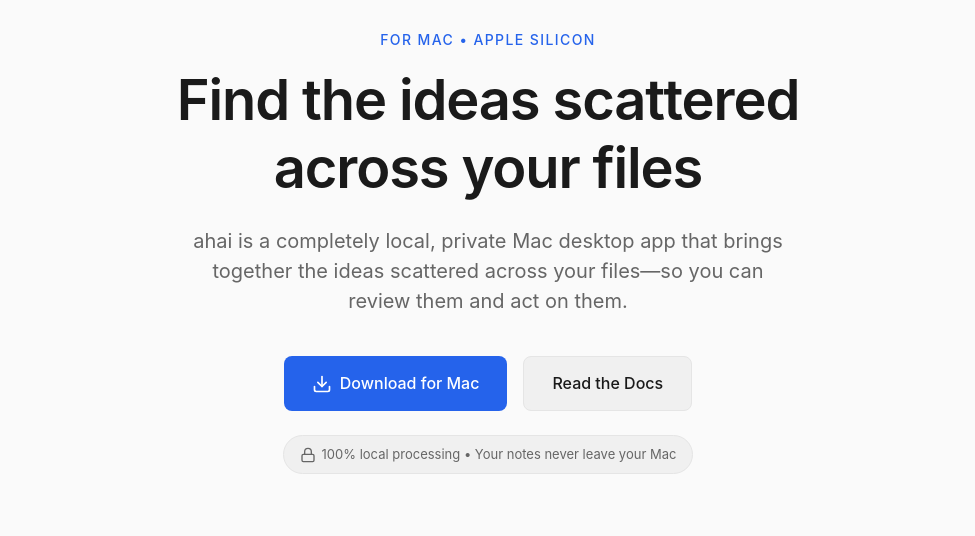
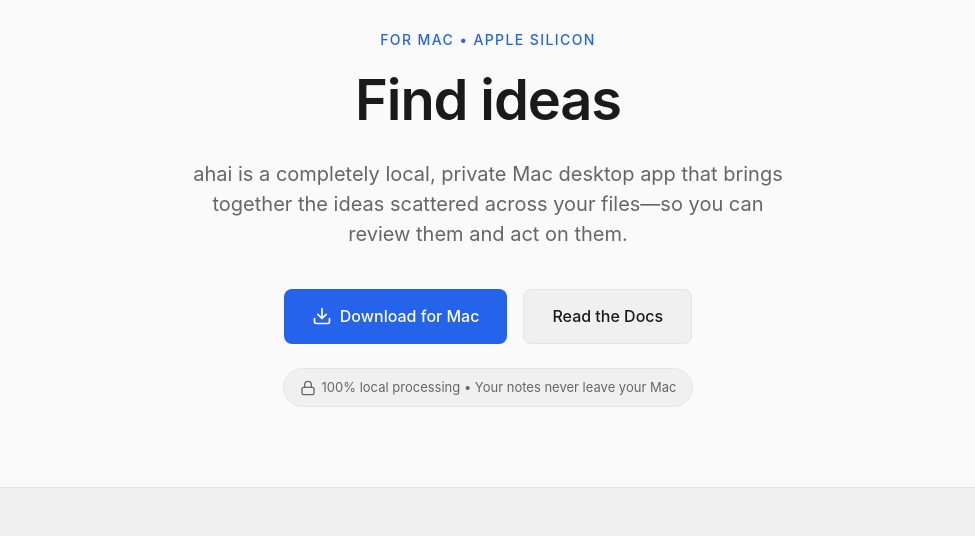
Before and after one commit to rcanand/ahai-site, a plain HTML site: page index.html in a window 1280 px wide. Shown: the part 264-800 px from the top of the page, without its empty margins (152-1127 px from the left). Drawn offline with Linux system fonts and the light colour scheme.

Commit message:
tagline revised

```diff
--- a/index.html
+++ b/index.html
@@ -3,7 +3,7 @@
     <head>
         <meta charset="UTF-8" />
         <meta name="viewport" content="width=device-width, initial-scale=1.0" />
-        <title>ahai – Find the ideas scattered across your files</title>
+        <title>ahai – Find ideas</title>
         <meta
             name="description"
             content="ahai brings together the ideas scattered across your files so you can review them and act on them. Completely local, private Mac desktop app for Apple Silicon."
@@ -554,7 +554,7 @@
                         <img src="logo.jpg" alt="ahai logo" />
                     </div>
                     <div class="tagline">For Mac • Apple Silicon</div>
-                    <h1>Find the ideas scattered<br />across your files</h1>
+                    <h1>Find ideas</h1>
                     <p class="lead">
                         ahai is a completely local, private Mac desktop app that
                         brings together the ideas scattered across your files—so
```
